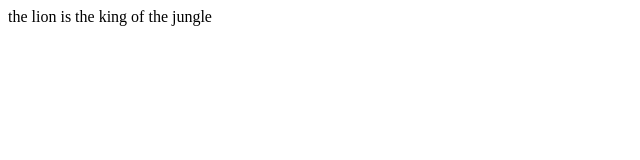
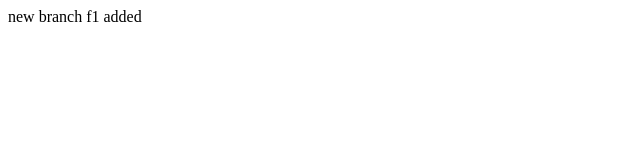
Before and after one commit to RajkumarBathini/gitpractise, a plain HTML site: page index.html in a window 1280 px wide. Shown: the whole page, without its empty margins (0-640 px from the left). Drawn offline with Linux system fonts and the light colour scheme.

Commit message:
new brach f1 added

```diff
--- a/index.html
+++ b/index.html
@@ -1 +1 @@
-<p>the lion is the king of the jungle</p>
+<p>new branch f1 added</p>
```
